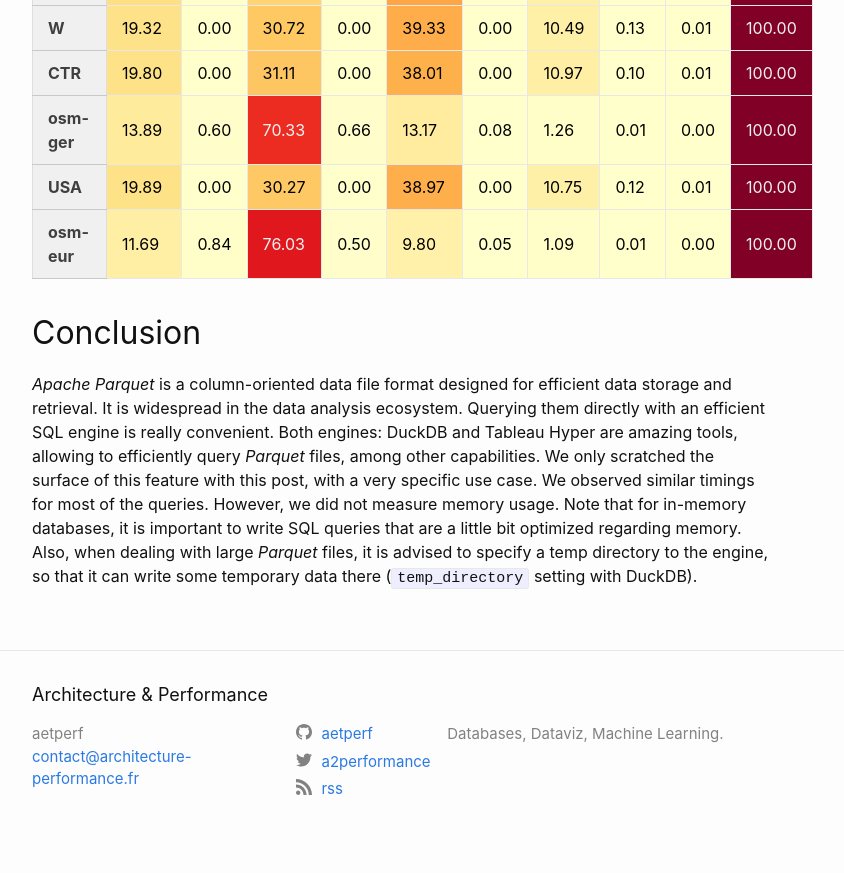
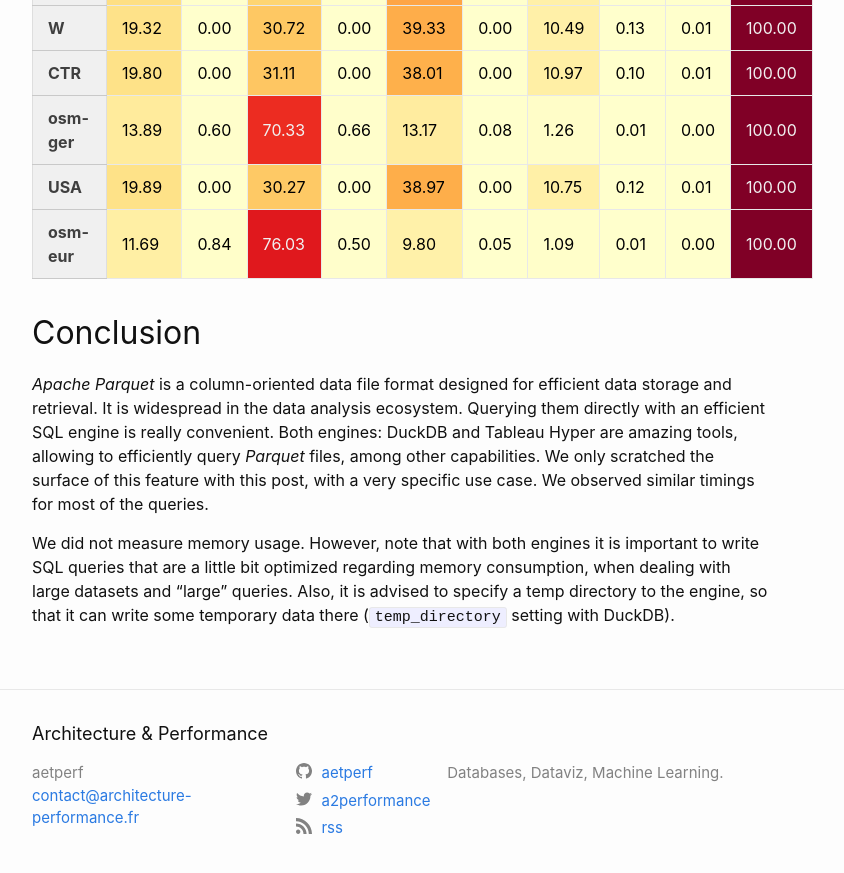
Before and after one commit to aetperf/aetperf.github.io, a Jekyll site: the page built from _posts/2022-10-04-Query-Parquet-files-with-DuckDB-and-Tableau-Hyper-engines.md, in a window 1280 px wide and 900 px high, scrolled down 20258 px. Shown: the top 873 px of the window, without its empty margins (238-1082 px from the left). Built offline with Jekyll 4.4.1, drawn with Linux system fonts in a browser that asks for light colours; comment, search, counter and statistics services are not loaded.

Commit message:
small update

```diff
--- a/_posts/2022-10-04-Query-Parquet-files-with-DuckDB-and-Tableau-Hyper-engines.md
+++ b/_posts/2022-10-04-Query-Parquet-files-with-DuckDB-and-Tableau-Hyper-engines.md
@@ -1564,7 +1564,9 @@
 
 ## Conclusion
 
-*Apache Parquet* is a column-oriented data file format designed for efficient data storage and retrieval. It is widespread in the data analysis ecosystem. Querying them directly with an efficient SQL engine is really convenient. Both engines: DuckDB and Tableau Hyper are amazing tools, allowing to efficiently query *Parquet* files, among other capabilities. We only scratched the surface of this feature with this post, with a very specific use case. We observed similar timings for most of the queries. However, we did not measure memory usage. Note that for in-memory databases, it is important to write SQL queries that are a little bit optimized regarding memory. Also, when dealing with large *Parquet* files, it is advised to specify a temp directory to the engine, so that it can write some temporary data there (`temp_directory` setting with DuckDB).
+*Apache Parquet* is a column-oriented data file format designed for efficient data storage and retrieval. It is widespread in the data analysis ecosystem. Querying them directly with an efficient SQL engine is really convenient. Both engines: DuckDB and Tableau Hyper are amazing tools, allowing to efficiently query *Parquet* files, among other capabilities. We only scratched the surface of this feature with this post, with a very specific use case. We observed similar timings for most of the queries.
+
+We did not measure memory usage. However, note that with both engines it is important to write SQL queries that are a little bit optimized regarding memory consumption, when dealing with large datasets and "large" queries. Also, it is advised to specify a temp directory to the engine, so that it can write some temporary data there (`temp_directory` setting with DuckDB).
 
 
 {% if page.comments %}
```
